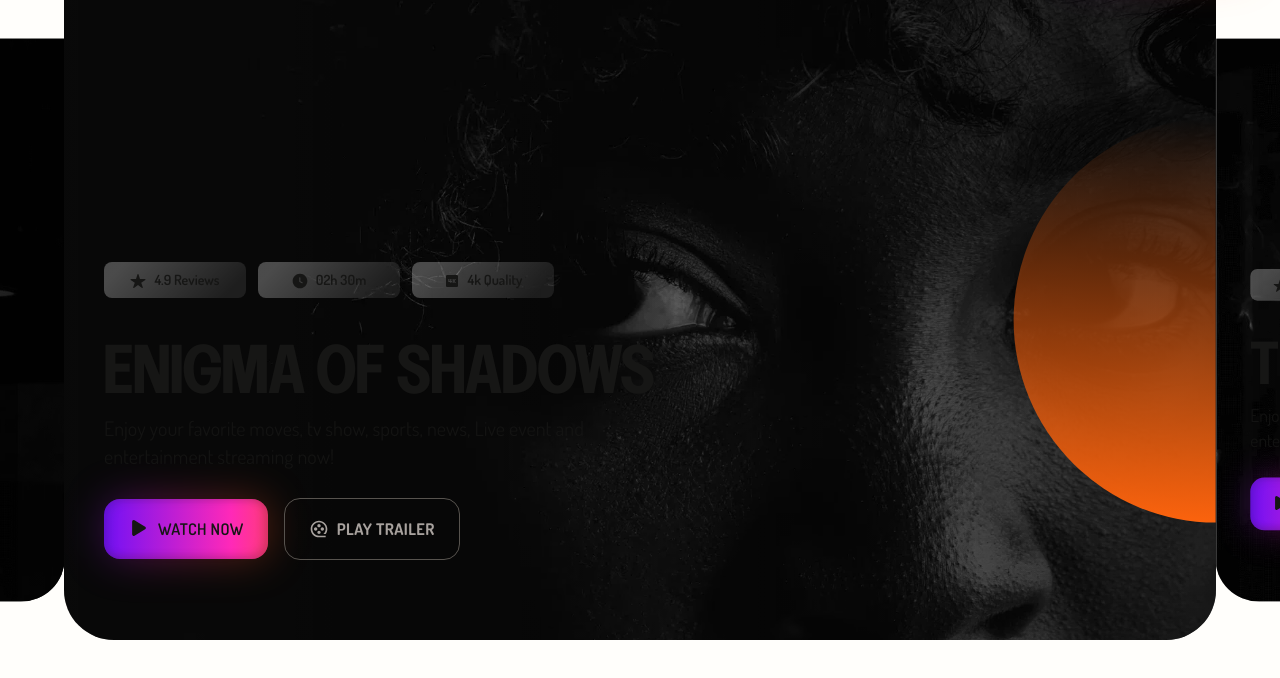
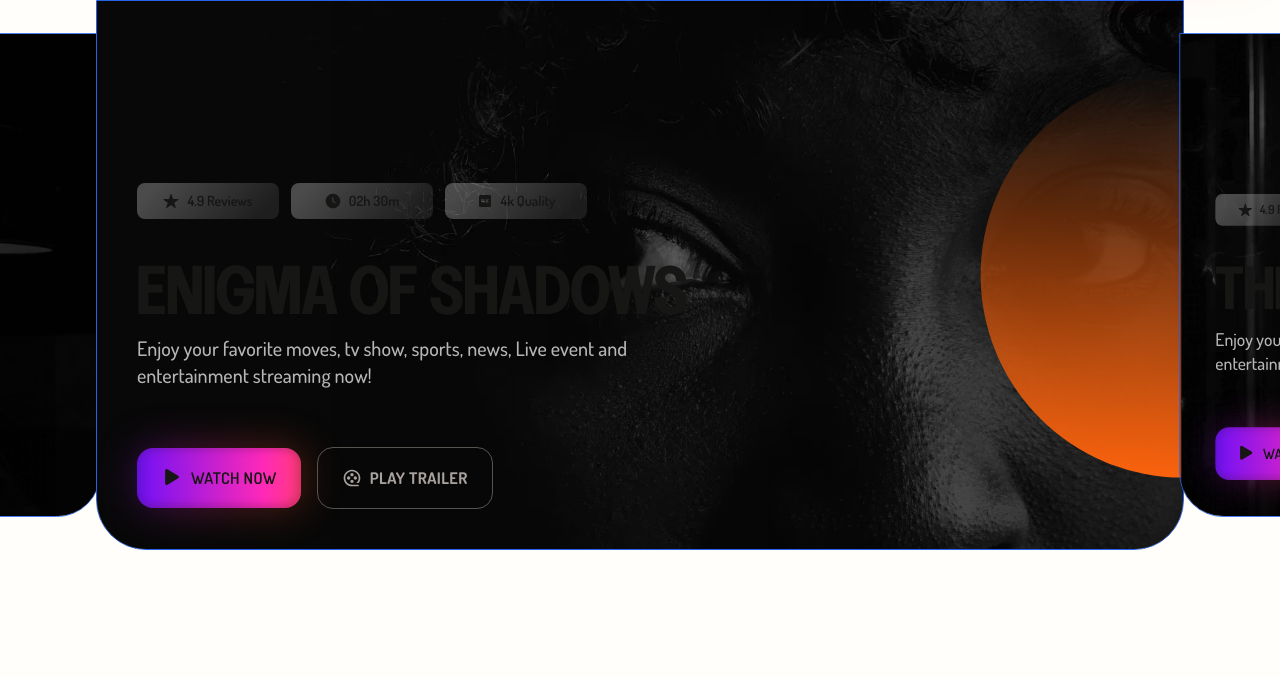
Before and after one commit to PaulHaze/holaa, a Next.js app: page / in a window 1280 px wide. Shown: the top 678 px of the page. Built offline with nearby package versions, Linux system fonts and the light colour scheme.

Commit message:
style tweaks to hero one

```diff
--- a/src/components/hero/HeroOne.tsx
+++ b/src/components/hero/HeroOne.tsx
@@ -81,7 +81,7 @@ export function HeroOne() {
           {data.slides?.map((slide, index) => (
             <SwiperSlide
               key={index}
-              className="home-one-slider swiper-slide relative h-auto md:h-[80vh]"
+              className="home-one-slider swiper-slide relative h-auto bb"
             >
               <Image
                 src={slide.image}
@@ -89,7 +89,7 @@ export function HeroOne() {
                 className="absolute top-0 h-full w-full overflow-hidden object-cover"
               />
 
-              <div className="absolute bottom-10 z-10 w-full md:bottom-20">
+              <div className="absolute bottom-10 z-10 w-full">
                 <div className="flex flex-col items-center space-y-5 md:items-start md:pl-10">
                   {/* INFO PILLS */}
                   <div className="flex w-[80%] max-w-[450px] flex-grow justify-between gap-2 sm:gap-3">
@@ -106,7 +106,7 @@ export function HeroOne() {
                     <h2 className="font-heading font-semibold md:text-7xl">
                       {slide.title}
                     </h2>
-                    <p className="text-center font-body text-lg opacity-80 md:w-[80%] md:text-left md:text-xl">
+                    <p className="banner-description text-center font-body text-lg opacity-80 md:w-[80%] md:text-left md:text-xl">
                       {slide.description}
                     </p>
                   </div>
--- a/src/components/ui/infopill/InfoPill.tsx
+++ b/src/components/ui/infopill/InfoPill.tsx
@@ -17,7 +17,7 @@ export function InfoPill({ text, type }: InfoPillProps) {
     <div
       className={`inline-flex flex-1 rounded-lg bg-pillinfo px-2 py-1.5 flex-center sm:px-2.5 sm:py-2`}
     >
-      <div className="mr-2 pt-[2px] text-base-content">{icon[type]}</div>
+      <div className="mr-2 text-base-content">{icon[type]}</div>
       <p className="sm:text-md font-body text-sm font-semibold">{text}</p>
     </div>
   );
--- a/src/styles/custom/_hero.scss
+++ b/src/styles/custom/_hero.scss
@@ -14,23 +14,7 @@
 }
 
 .home-one-slider {
-  @apply min-h-[450px] max-w-[100%] overflow-hidden rounded-b-[50px] transition-transform duration-1000 ease-out xs:min-h-[550px] lg:max-w-[90%];
-
-  /* .thumb {
-    height: 95vh;
-    img {
-      height: 100%;
-    }
-    @media #{$lg_device} {
-      height: 80vh;
-      img {
-        height: 100%;
-      }
-    }
-    @media #{$lg_mobile} {
-      height: 68vh;
-    }
-  } */
+  @apply min-h-[450px] max-w-[100%] overflow-hidden rounded-b-[50px] transition-transform duration-1000 ease-out xs:min-h-[550px] xl:max-w-[85%];
 
   &::before {
     content: '';
```
